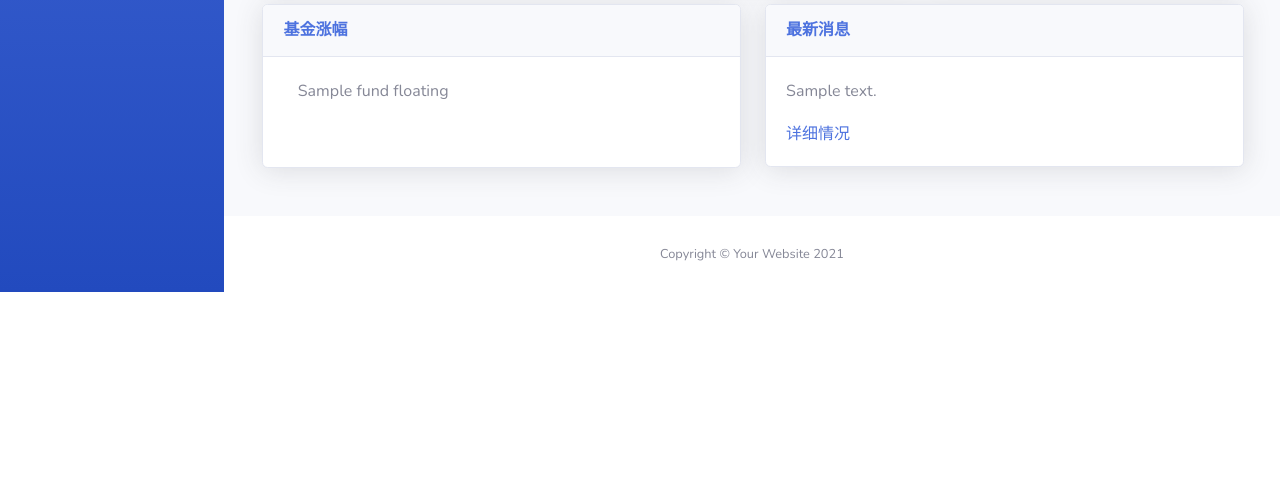
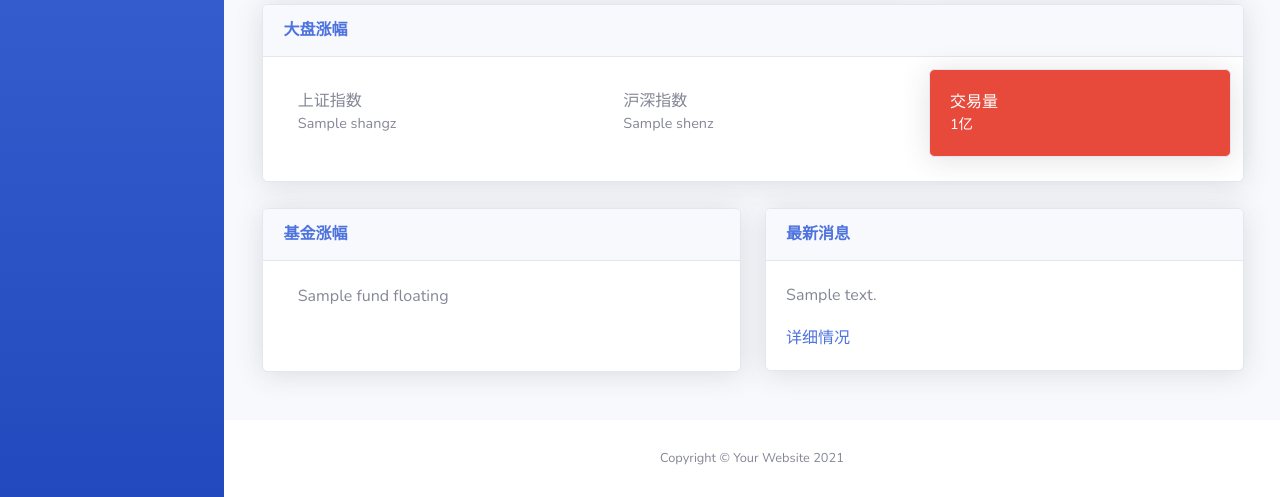
Before and after one commit to wlzyr/fund_web, a Django app: template fund_web/templates/index.html in a window 1280 px wide. Shown: the part 752-1249 px from the top of the page. Before the commit the page ends 1044 px from the top, so only its background shows below. Run offline with Django 4.2, Linux system fonts and the light colour scheme; the template is opened without the code that fills it: most values are stand-ins (such as "Sample title", 1, 10 or a date in 2020); some libraries are stand-ins or nearby versions.

Commit message:
[add] 大盘涨幅

```diff
--- a/fund_web/templates/index.html
+++ b/fund_web/templates/index.html
@@ -177,6 +177,18 @@
                                               ],
                                             };
                                             option && myChart.setOption(option);
+
+
+
+
+
+
+
+
+
+
+
+
                         </script>
                     </div>
                 </div>
@@ -237,6 +249,18 @@
                                                               ]
                                                             };
                                     myChart.setOption(option);
+
+
+
+
+
+
+
+
+
+
+
+
                     </script>
                 </div>
             </div>
@@ -244,6 +268,59 @@
     </div>
 
     <!-- Content Row -->
+    <div class="row">
+
+        <!-- Content Column -->
+        <div class="col-xl-12 col-lg-7">
+
+            <!-- Project Card Example -->
+            <div class="card shadow mb-4">
+                <div class="card-header py-3">
+                    <h6 class="m-0 font-weight-bold text-primary">大盘涨幅</h6>
+                </div>
+                <div style="display: flex;flex-wrap: nowrap;margin-right: 0.015rem;margin-left: 0.15rem;margin-top: 0.75rem;">
+                    <div class="col-lg-4 mb-4">
+                        <div class="{{ overall_situation.shangz_class }}">
+                            <div class="card-body">
+                                上证指数
+                                <div class="text-white-60" style="font-size: 90%; font-weight: 400;">
+                                    {{ overall_situation.shangz }}
+                                    <div class="text-white-50 small" style="float: right;">
+                                        {{ overall_situation.shangz_profit_loss }}%
+                                    </div>
+                                </div>
+                            </div>
+                        </div>
+                    </div>
+                    <div class="col-lg-4 mb-4">
+                        <div class="{{ overall_situation.shenz_class }}">
+                            <div class="card-body">
+                                沪深指数
+                                <div class="text-white-60" style="font-size: 90%; font-weight: 400;">
+                                    {{ overall_situation.shenz }}
+                                    <div class="text-white-50 small" style="float: right;">
+                                        {{ overall_situation.shenz_profit_loss }}%
+                                    </div>
+                                </div>
+
+                            </div>
+                        </div>
+                    </div>
+                    <div class="col-lg-4 mb-4">
+                        <div class="card bg-danger text-white shadow">
+                            <div class="card-body">
+                                交易量
+                                <div class="text-white-60" style="font-size: 90%; font-weight: 400;">
+                                    {{ overall_situation.turnover_num }}亿
+                                </div>
+                            </div>
+                        </div>
+                    </div>
+                </div>
+            </div>
+        </div>
+    </div>
+
     <div class="row">
 
         <!-- Content Column -->
```
Also changed, not shown: fund_web/fund_main_app/views/bi.py (+40 -2 lines). Lines whose indentation alone changed are shown as unchanged.
